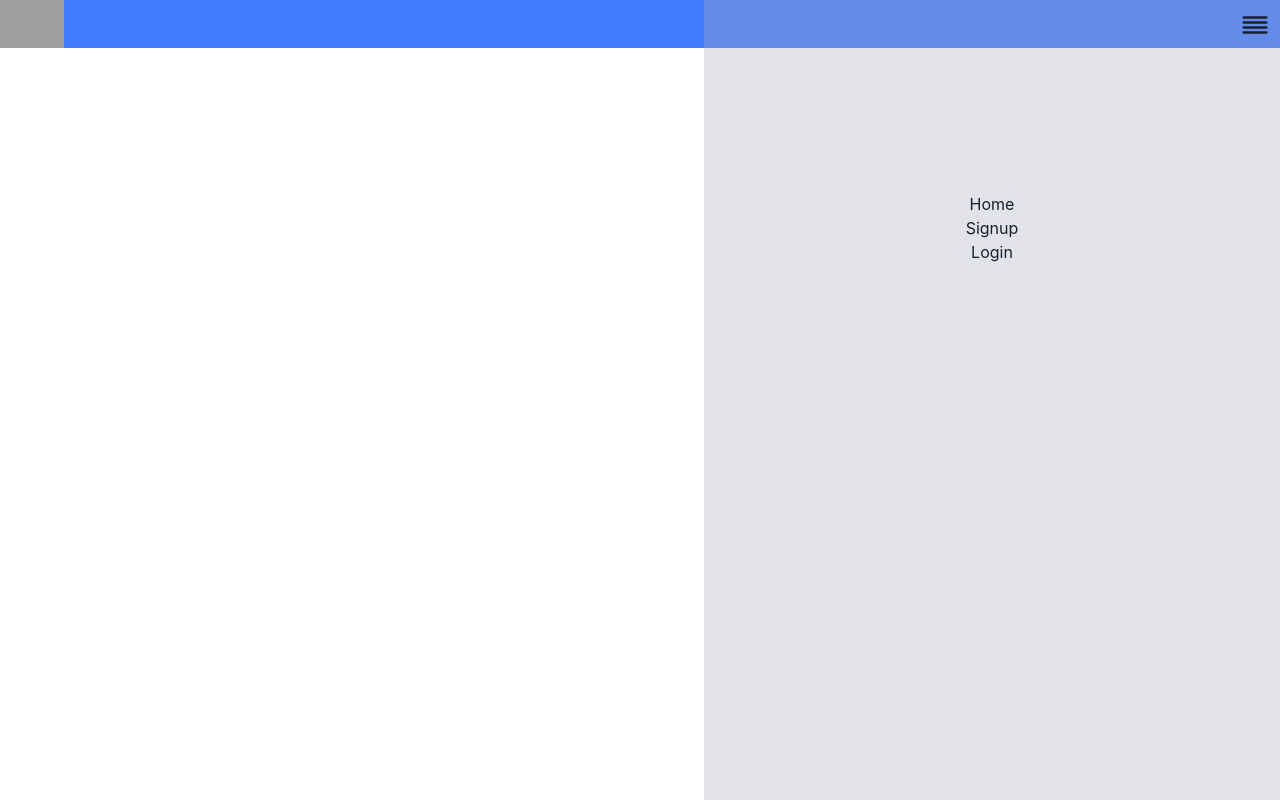
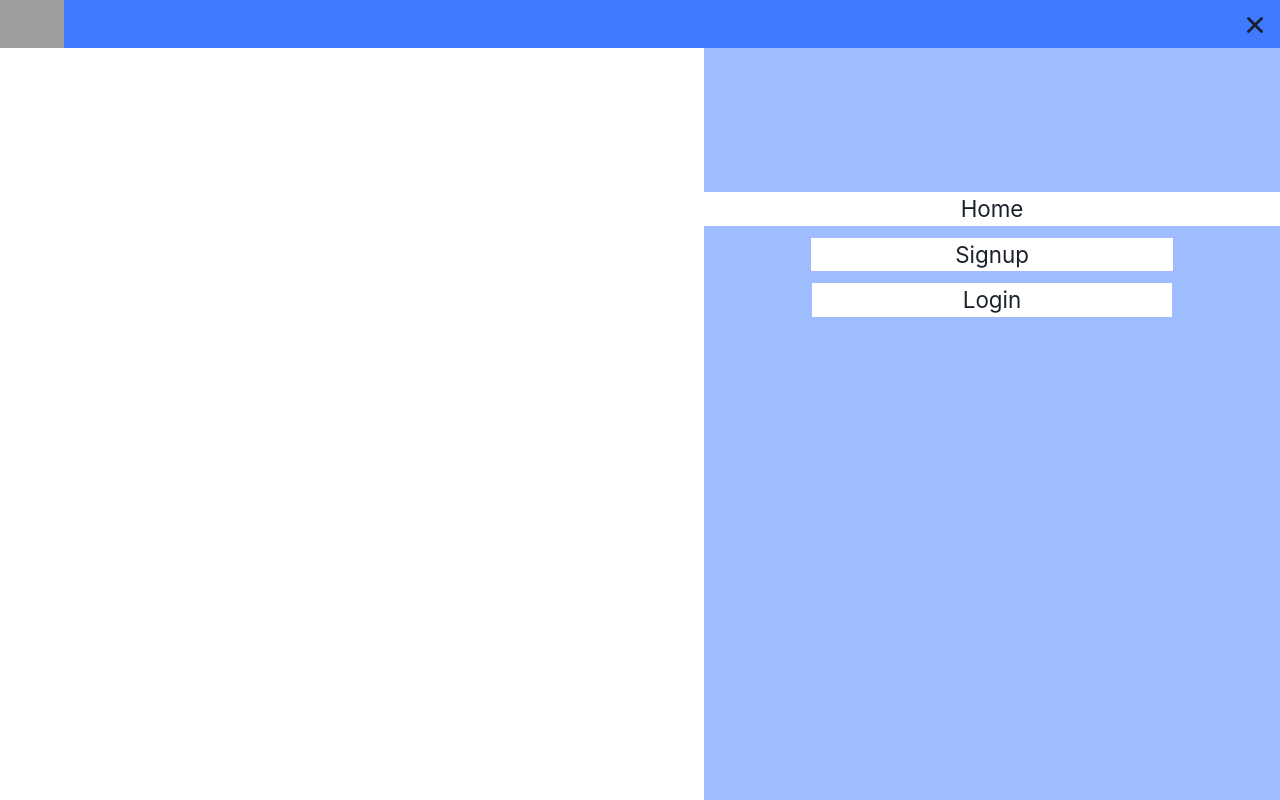
Before and after one commit to erGaurav13/blog-app, a React (Create React App) app in the folder frontend/my-app/: page /blog in a window 1280 px wide. Both pictures are taken after a click on the button 1255 px from the left and 25 px from the top of the page. Built offline with nearby package versions, Linux system fonts and the light colour scheme; grey boxes are pictures that could not be loaded.

Commit message:
full-signup-login

```diff
--- a/frontend/my-app/src/Component/BurgerMenu.jsx
+++ b/frontend/my-app/src/Component/BurgerMenu.jsx
@@ -1,10 +1,13 @@
 import {
     Button,
     Box,
-    Heading,
+
   } from '@chakra-ui/react'
   import { FiAlignJustify } from "react-icons/fi";
+  import { IoClose } from "react-icons/io5";
 import React, {   useState } from 'react'
+import {Link,NavLink } from "react-router-dom"
+
 export function BurgerMenu() {
      const [state,setState]=useState(false)
 
@@ -26,12 +29,12 @@ export function BurgerMenu() {
 
 
       <>
-          <Button onClick={handelOpen} zIndex={100}    position={"absolute" }top="10px" right="10px"><FiAlignJustify size="30"/></Button>
-          <Box position={"fixed"} zIndex={1} w="100%" h="100vh"   onClick={handelClose} display={state?"block":"none"} >
-                 <Box onClick={handelOpen} zIndex={20}  w="45%" h="100vh" backgroundColor="rgba(168, 170, 187, 0.334)" float="right"   textAlign={"center"} pt="15%">
-                      <Heading>Home</Heading>
-                      <Heading>Signup</Heading>
-                      <Heading>Login</Heading>
+         {!state?<Button onClick={handelOpen} zIndex={100}    position={"absolute" }top="10px" right="10px"><FiAlignJustify size="30"/></Button>:<Button   onClick={handelClose} zIndex={3} position={"absolute" }top="10px" right="10px"><IoClose  size="30"/></Button>  }
+          <Box fontSize={"1.4rem"} position={"fixed"} zIndex={1} w="100%" h="100vh"   onClick={handelClose} display={state?"block":"none"} >
+                 <Box onClick={handelOpen} display={"flex"} flexDirection={"column"} gap="10px" zIndex={20}  w="45%" h="100vh" backgroundColor="rgba(64,123,255,0.5)" float="right"   textAlign={"center"} pt="15%">
+                      <Button  bg="white ">Home</Button>
+                    <NavLink  to="/"  > <Button  p="0rem 9rem" bg="white">Signup</Button></NavLink>
+                    <NavLink  to="/login" > <Button p="0rem 9.4rem" bg="white" >Login</Button></NavLink>
        </Box>
       </Box>
 
```
